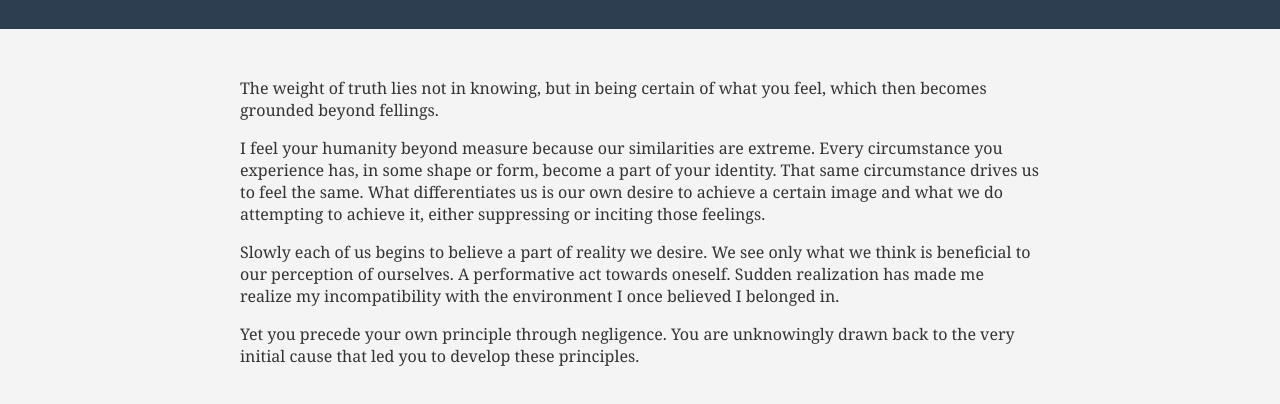
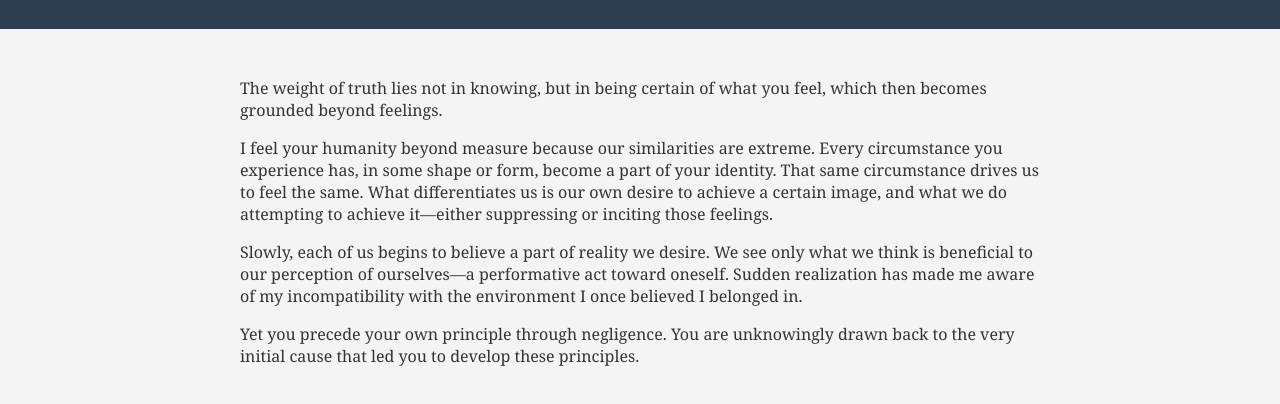
Before and after one commit to greenapges/yoke-of-certainty, a plain HTML site: page index.html in a window 1280 px wide. Shown: the part 90-494 px from the top of the page. Drawn offline with Linux system fonts and the light colour scheme.

Commit message:
index.html

```diff
--- a/index.html
+++ b/index.html
@@ -14,14 +14,13 @@
   <main>
     <section id="manuscript">
       <p>
-        <!-- Start writing your insights here -->
-        The weight of truth lies not in knowing, but in being certain of what you feel, which then becomes grounded beyond fellings.
+        The weight of truth lies not in knowing, but in being certain of what you feel, which then becomes grounded beyond feelings.
       </p>
       <p>
-        I feel your humanity beyond measure because our similarities are extreme. Every circumstance you experience has, in some shape or form, become a part of your identity. That same circumstance drives us to feel the same. What differentiates us is our own desire to achieve a certain image and what we do attempting to achieve it, either suppressing or inciting those feelings.
+        I feel your humanity beyond measure because our similarities are extreme. Every circumstance you experience has, in some shape or form, become a part of your identity. That same circumstance drives us to feel the same. What differentiates us is our own desire to achieve a certain image, and what we do attempting to achieve it—either suppressing or inciting those feelings.
       </p>
       <p>
-        Slowly each of us begins to believe a part of reality we desire. We see only what we think is beneficial to our perception of ourselves. A performative act towards oneself. Sudden realization has made me realize my incompatibility with the environment I once believed I belonged in.
+        Slowly, each of us begins to believe a part of reality we desire. We see only what we think is beneficial to our perception of ourselves—a performative act toward oneself. Sudden realization has made me aware of my incompatibility with the environment I once believed I belonged in.
       </p>
       <p>
         Yet you precede your own principle through negligence. You are unknowingly drawn back to the very initial cause that led you to develop these principles.
```
